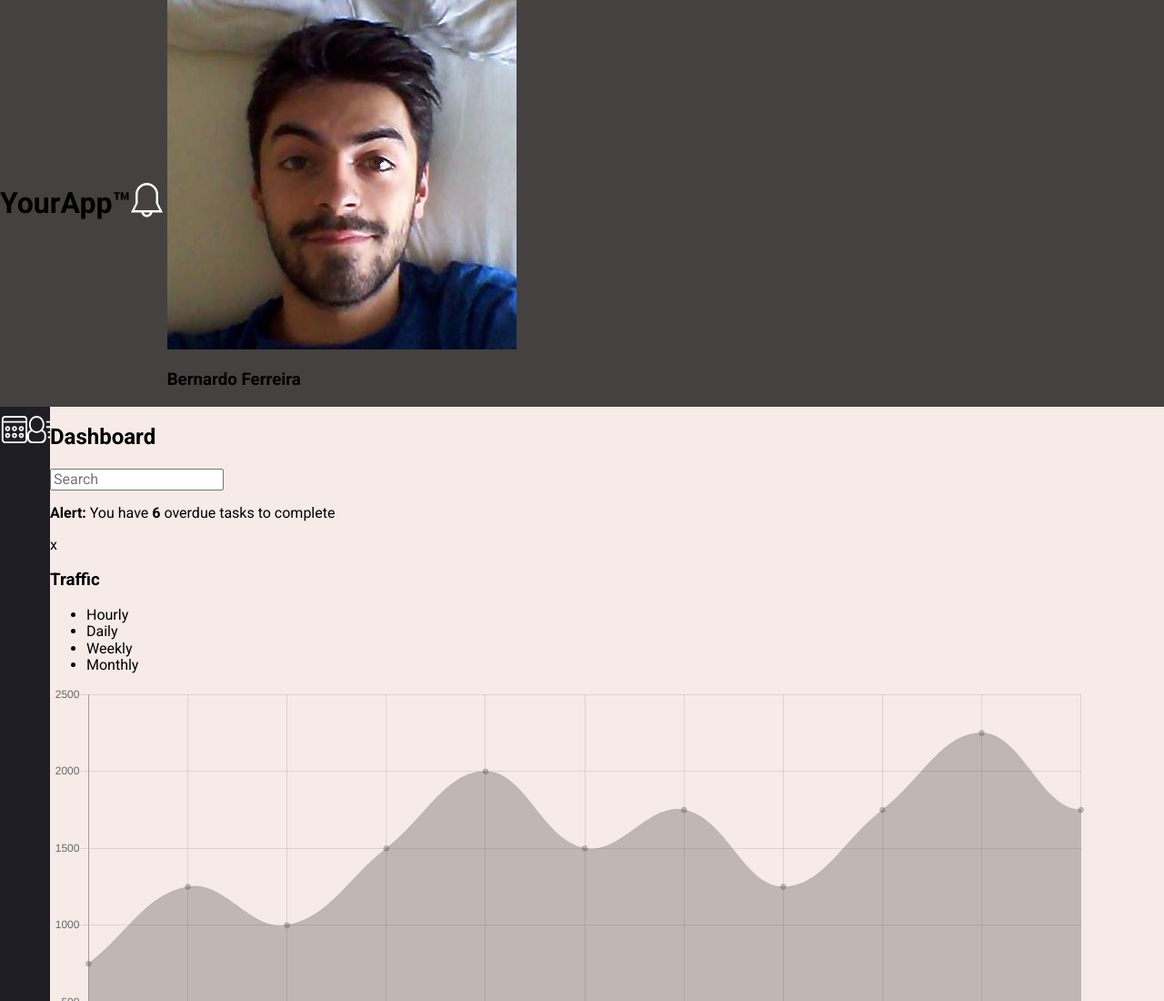
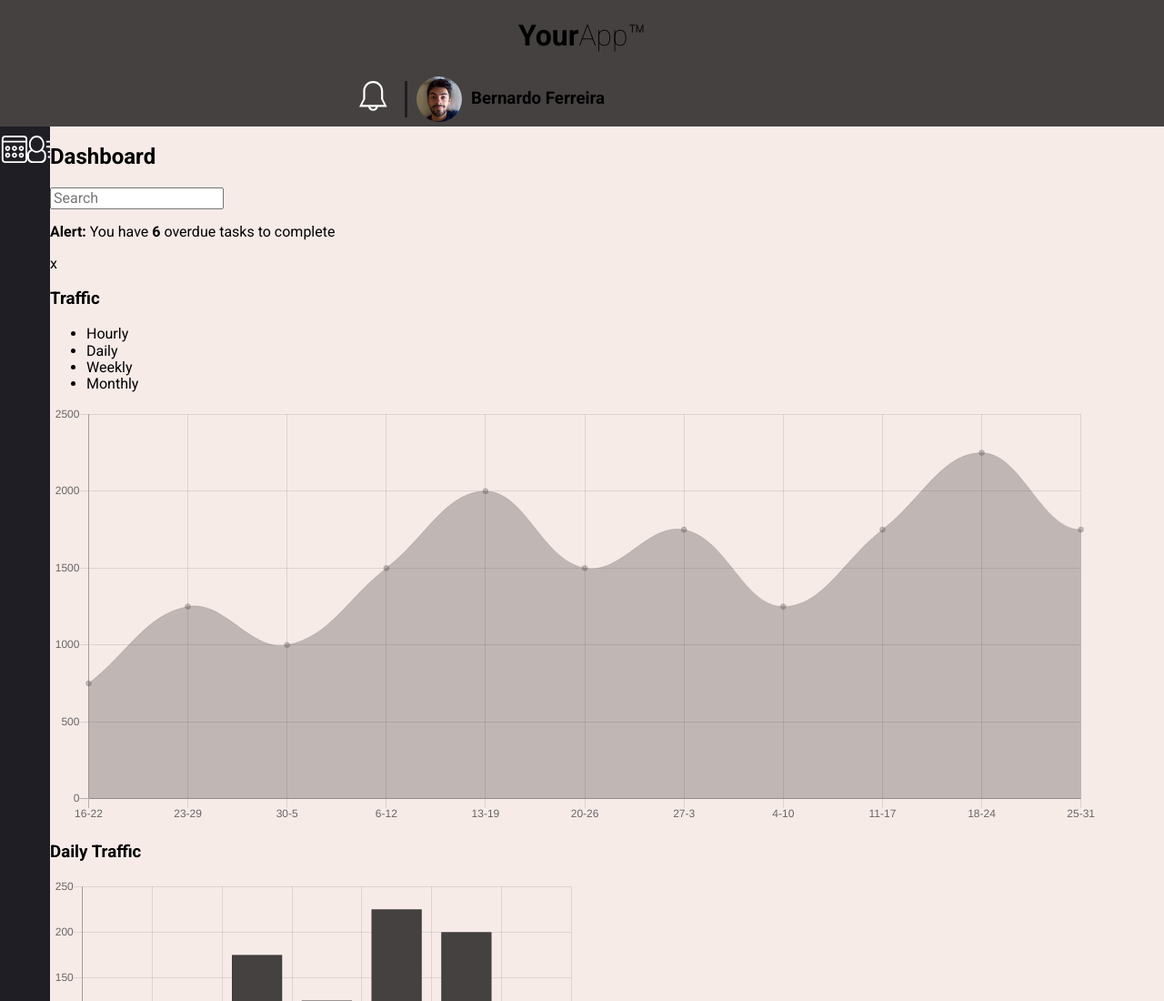
Before and after one commit to Ephillius/techdegree-project7, a plain HTML site: page index.html in a window 1280 px wide. Shown: the top 1100 px of the page at 91% size. Drawn offline with nearby package versions, Linux system fonts and the light colour scheme.

Commit message:
Update styles.css

```diff
--- a/styles/styles.css
+++ b/styles/styles.css
@@ -27,20 +27,43 @@ body {
 
 header {
   display: flex;
-  flex-flow: row wrap;
+  flex-flow: wrap;
   align-items: center;
+  justify-content: space-between;
   grid-area: header;
   background-color: #444140;
 }
 
-.bell svg {
-  height: 40px;
+header h1 {
+  width: 100%;
+  text-align: center;
 }
 
-header > img {
+header h1 > span {
+  font-weight: 100;
+}
+
+.bell {
+  text-align: right;
+  width: 35%;
+  padding-right: 15px;
+  border-right: solid 3px #1e1e24;
+}
+
+.bell svg {
+  height: 35px;
+}
+
+.member-main {
+  display: flex;
+  align-items: center;
+  width: 65%;
+}
+
+.member-main img {
   border-radius: 50%;
-  margin: 0 auto;
-  height: 60px;
+  margin: 0 10px;
+  height: 50px;
 }
 
 
@@ -55,6 +78,10 @@ nav {
 nav a {
   margin: 10px auto;
   height: 30px;
+}
+
+nav a:active {
+
 }
 
 nav a img {
```
